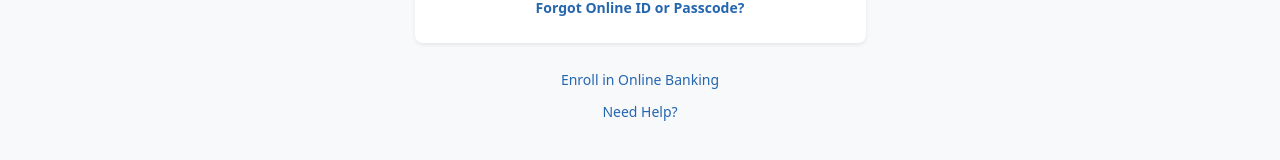
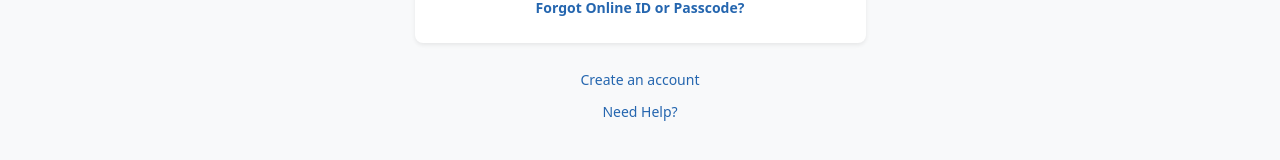
Before and after one commit to ASODEEQ/easysaveMFB_FE, a React (Vite) app: page / in a window 1280 px wide. Shown: the part 572-732 px from the top of the page. Built offline with nearby package versions, Linux system fonts and the light colour scheme.

Commit message:
cleaned commented codes

```diff
--- a/src/pages/Login.jsx
+++ b/src/pages/Login.jsx
@@ -1,7 +1,6 @@
 import axios from "axios";
 import React, { useState } from "react";
 import { Link, Navigate, useNavigate } from "react-router-dom";
-import Forgotpass from "./Forgotpass";
 import logo from '../assets/EsaveBankLogo.jpeg'
 
 const Login = () => {
@@ -25,7 +24,6 @@ const Login = () => {
       if (response.data.status) {
          setTimeout(() => {
            navigate(`/dashboard/${response.data.id}`);
-          // navigate(`/`);
         }, 4000);
         localStorage.setItem("token", response.data.token);
         localStorage.setItem("id", response.data.id);
@@ -34,6 +32,7 @@ const Login = () => {
       } else {
         console.log("try again");
         setisloading(false);
+        navigate('/')
       }
     } catch (error) {
       console.log(error);
@@ -117,15 +116,6 @@ const Login = () => {
                   >
                     {isloading ? (
                       <div className="d-flex justify-content-center align-items-center">
-                        {/* <Bars
-                          height="20"
-                          width="20"
-                          color="#ffffff"
-                          ariaLabel="bars-loading"
-                          wrapperStyle={{}}
-                          wrapperClass=""
-                          visible={true}
-                        /> */}
 
                         loading...
                       </div>
@@ -145,7 +135,7 @@ const Login = () => {
 
             <div className="mt-4 text-center">
               <p className="mb-2">
-                <Link to="/register" style={styles.smallLink}>Enroll in Online Banking</Link>
+                <Link to="/register" style={styles.smallLink}>Create an account</Link>
               </p>
               <p className="mb-0">
                 <Link to="/help" style={styles.smallLink}>Need Help?</Link>
@@ -155,7 +145,7 @@ const Login = () => {
         </div>
       </div>
 
-      {/* Footer */}
+
       <footer className="bg-light py-4 border-top">
         <div className="container text-center">
           <p className="mb-1" style={styles.footerText}>Easysave MFB, BY ABK.</p>
```
